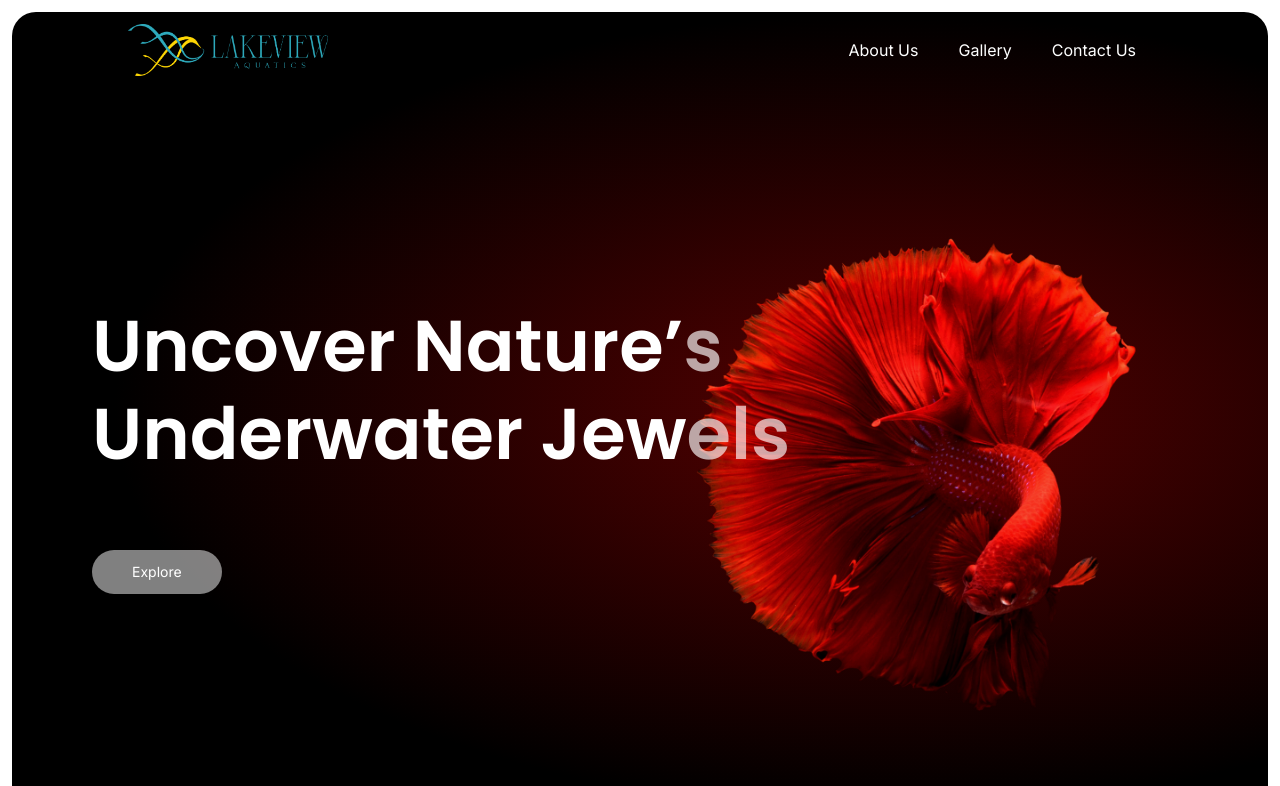
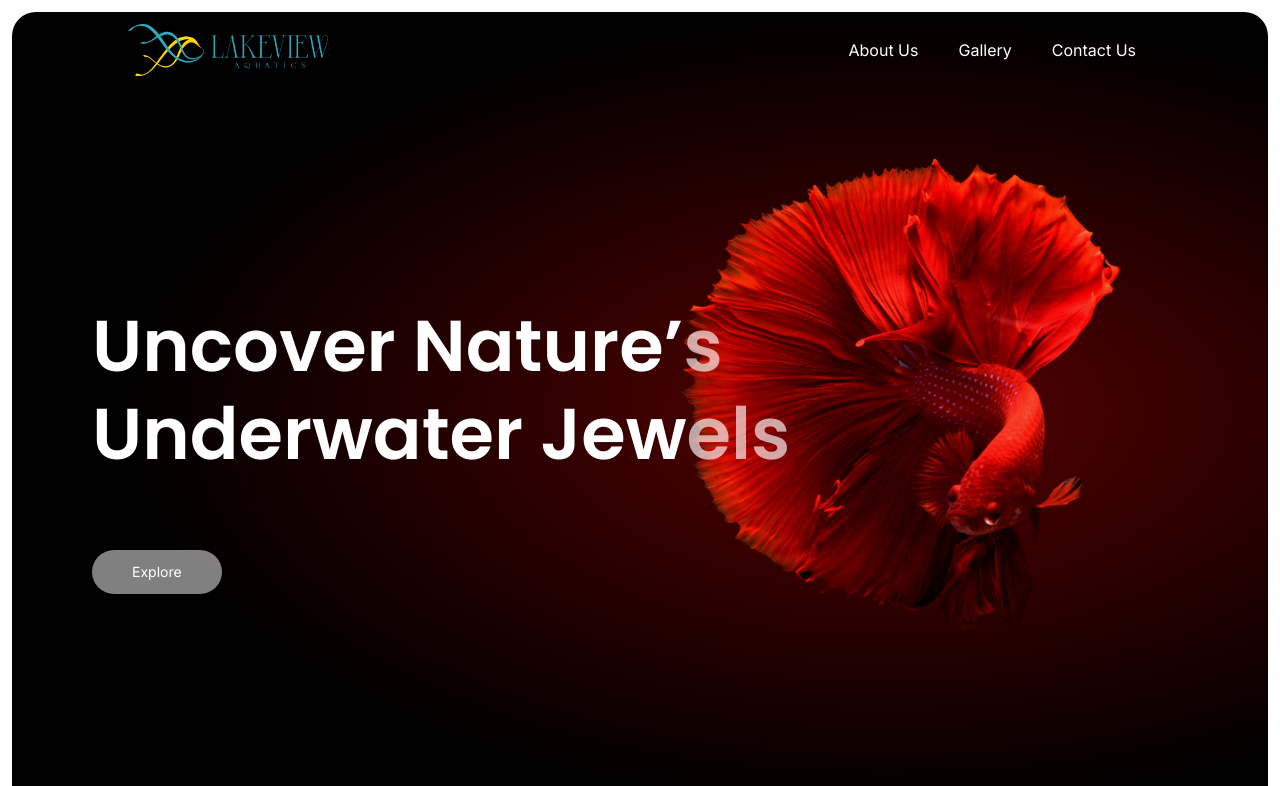
Before and after one commit to VimalKManoj/lakeview, a Next.js app: page / in a window 1280 px wide. Shown: the top 786 px of the page. Built offline with nearby package versions, Linux system fonts and the light colour scheme.

Commit message:
responsive

```diff
--- a/app/components/Discover.jsx
+++ b/app/components/Discover.jsx
@@ -76,7 +76,7 @@ const Discover = () => {
             </h2>
           </motion.div>
           <motion.div
-            className="text-white absolute xl:bottom-20 2xl:bottom-32  "
+            className="text-white absolute md:bottom-16 xl:bottom-20 2xl:bottom-32  "
             style={{ opacity:opacity2 }}
           >
             <h2 className="text-lg font-semibold mb-4">Red Head Tapajos</h2>
--- a/app/components/Hero.jsx
+++ b/app/components/Hero.jsx
@@ -29,13 +29,13 @@ const Hero = () => {
       />
       <div className=" hidden md:flex flex-col w-[80%] pl-14 select-none ">
         <h2
-          className={`${poppins.className}  relative z-50 xl:text-7xl 2xl:text-8xl font-semibold text-white pt-20 `}
+          className={`${poppins.className}  relative z-50 md:text-7xl 2xl:text-8xl font-semibold text-white pt-20 `}
         >
           {" "}
           Uncover Nature’<span className="absolute z-50 opacity-65 ">s</span>
         </h2>
         <h2
-          className={`${poppins.className} relative z-50 xl:text-7xl 2xl:text-8xl font-semibold text-white pt-4 pb-20`}
+          className={`${poppins.className} relative z-50 md:text-7xl 2xl:text-8xl font-semibold text-white pt-4 pb-20`}
         >
           Underwater Jew
           <span className="absolute z-50 opacity-65 ">els</span>
@@ -52,7 +52,7 @@ const Hero = () => {
         </motion.button>
       </div>
 
-      <div className="relative top-20 md:top-0 md:right-24 z-20 md:w-1/2 h-1/2">
+      <div className="relative top-20 md:-top-10 xl:-top-20 md:right-28 z-20 md:w-1/2 h-1/2">
         <Image
           src="/images/hero.png"
           width={1000}
```
